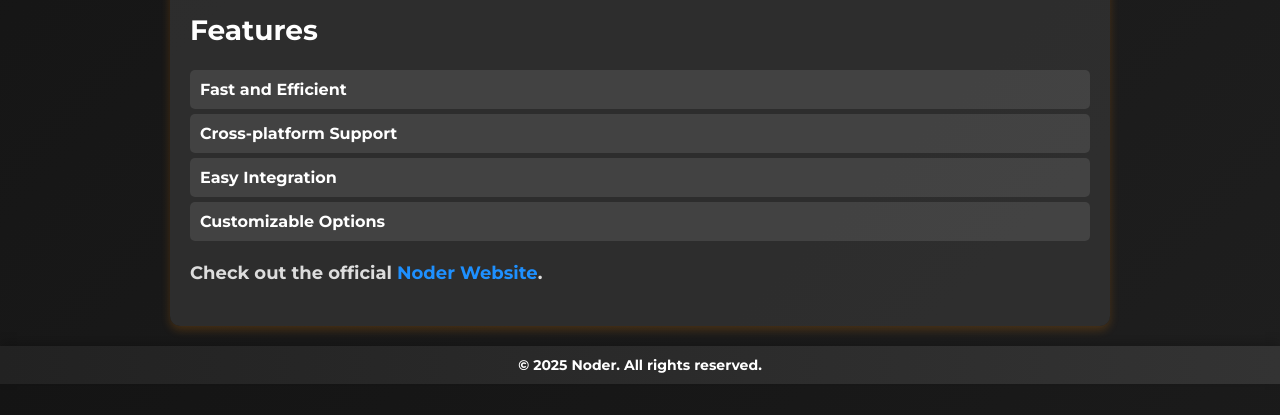
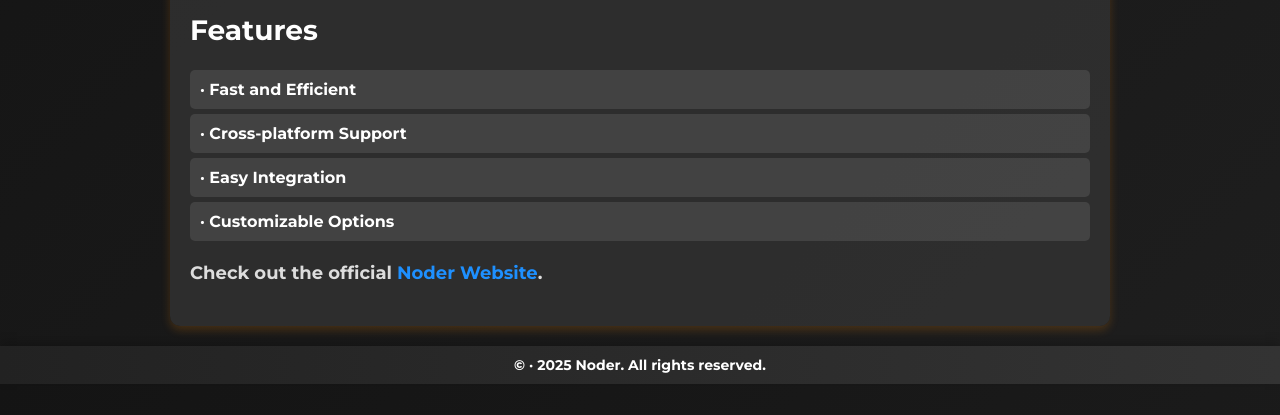
Before and after one commit to Looksymaly/LearnMoreaboutus, a plain HTML site: page index.html in a window 1280 px wide. Shown: the part 382-797 px from the top of the page. Drawn offline with Linux system fonts and the light colour scheme.

Commit message:
Update index.html

```diff
--- a/index.html
+++ b/index.html
@@ -135,10 +135,10 @@
 
         <h2>Features</h2>
         <ul>
-            <li>Fast and Efficient</li>
-            <li>Cross-platform Support</li>
-            <li>Easy Integration</li>
-            <li>Customizable Options</li>
+            <li> · Fast and Efficient</li>
+            <li> · Cross-platform Support</li>
+            <li> · Easy Integration</li>
+            <li> · Customizable Options</li>
         </ul>
 
         <p>
@@ -147,7 +147,7 @@
     </div>
 
     <footer>
-        <p>&copy; 2025 Noder. All rights reserved.</p>
+        <p>&copy; · 2025 Noder. All rights reserved.</p>
     </footer>
 
 </body>
```
